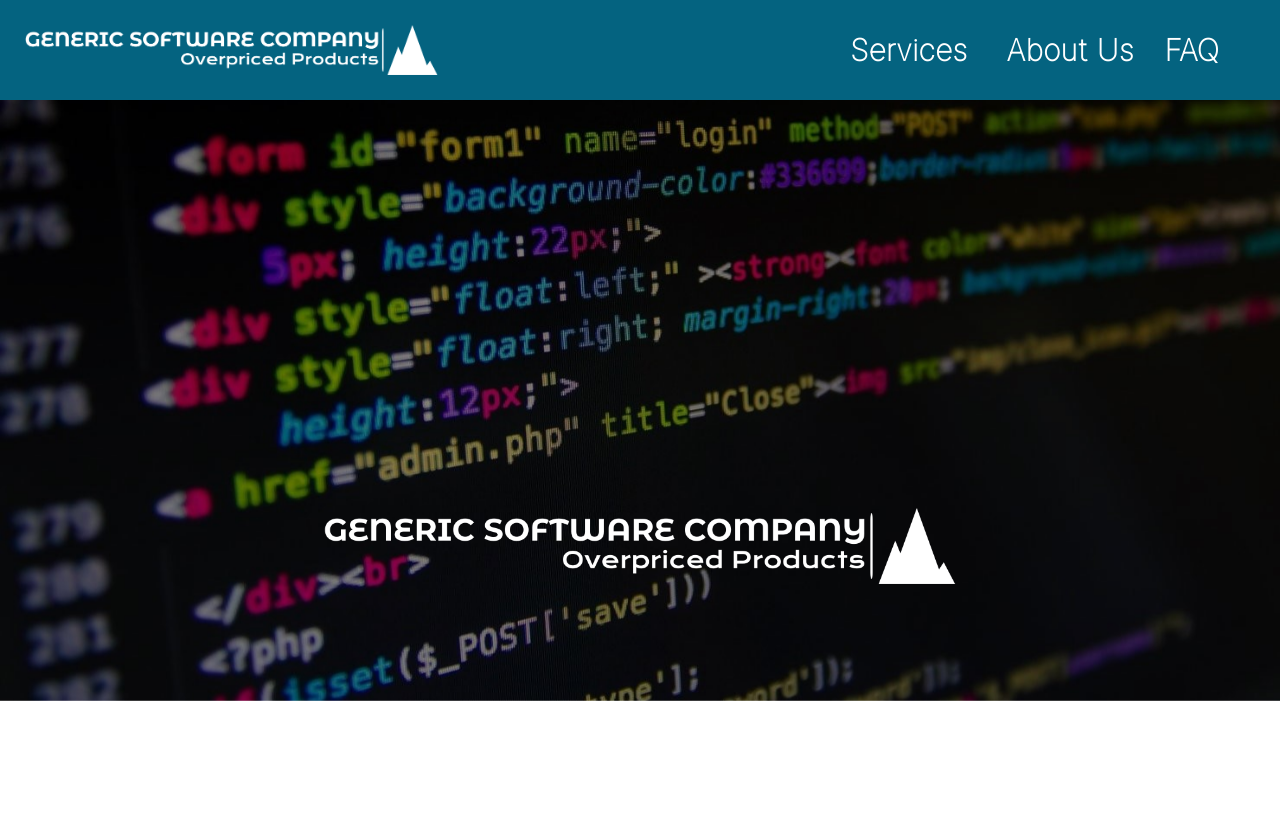
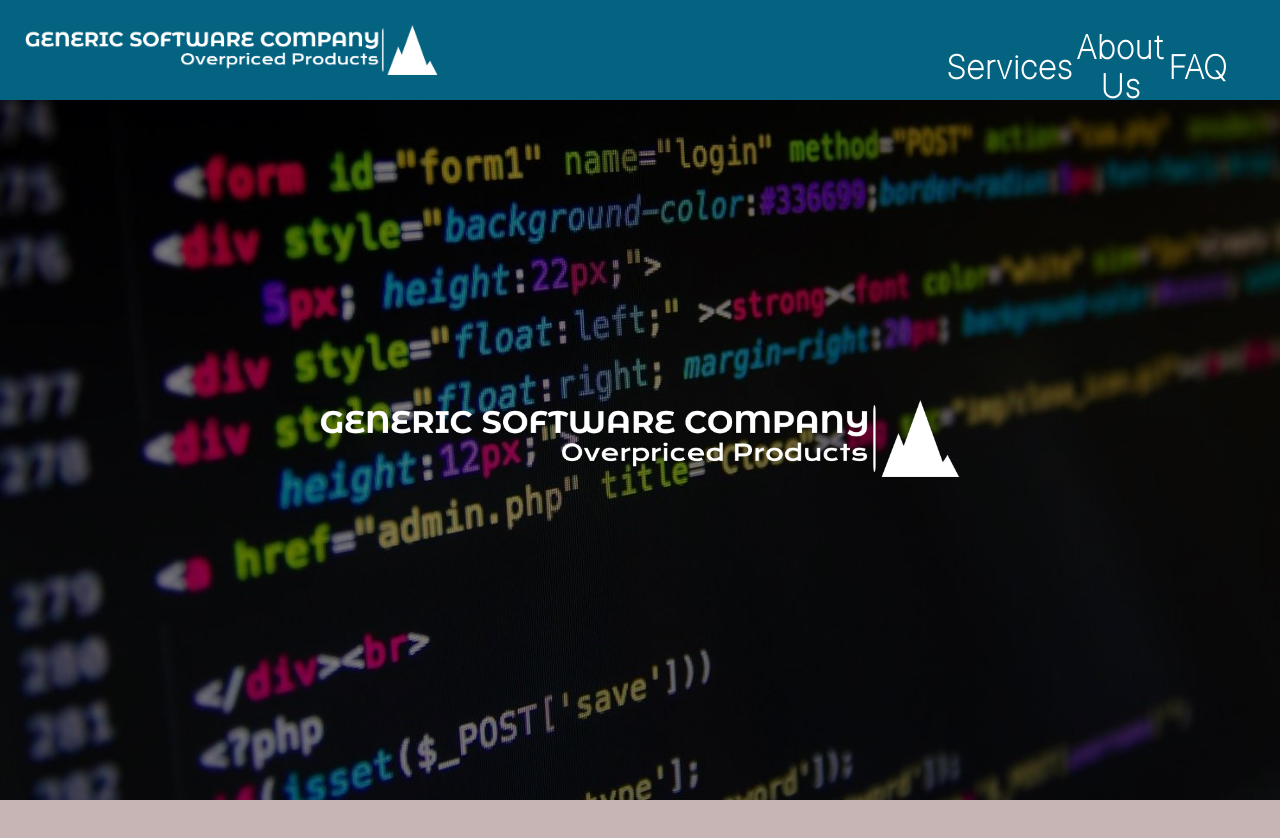
Before and after one commit to Kratato/Custom-Website-Project, a plain HTML site: page index.html in a window 1280 px wide. Shown: the top 838 px of the page. Drawn offline with Linux system fonts and the light colour scheme.

Commit message:
Update main.css

```diff
--- a/css/main.css
+++ b/css/main.css
@@ -2,7 +2,7 @@ body {
     overflow: visible;
 }
 
-#background-image-bottom {
+.background-image {
     position: fixed;
     left: 0;
     top: 0;
@@ -10,20 +10,30 @@ body {
     z-index: -10;
 }
 
+
+#background-image-bottom {
+    position: absolute;
+    left: 0;
+    top: 0;
+    height: 100%;
+    width: 100%;
+    z-index: -10;
+}
+
 #background-image-top {
-    position: relative;
+    position: absolute;
     width: 50%;
     left: 25%;
-    top: 500px;
+    top: 50%;
     z-index: 1;
 }
 
 #mainbody {
-    position: relative;
+    position: absolute;
     left: 0;
     right: 0;
-    top: 900px;
-    background-color: rgb(255, 255, 255);
+    top: 100%;
+    background-color: rgb(199, 181, 181);
     width: 110%;
     height: 3000px;
     z-index: 2;
@@ -56,17 +66,30 @@ body {
     z-index: 1;
 }
 
+
+/* please kill me */
+
 #more-info {
     position: absolute;
     right: 50px;
-
+    top: 25%;
+    /* display: inline; */
     table-layout: auto;
-    height: 100px;
-    width: 400px;
-    font-size: 30px;
+    /* height: 100px; */
+    /* width: 3vw + 100px; */
+    font-size: 3vw;
     font-family: Inter-Thin, sans-serif;
     color: rgb(255, 255, 255);
 }
+
+@media screen and (min-width: 1080px) {
+
+    #more-info{
+        width: 132px;
+        font-size: 32.4px;
+    }
+}
+
 
 .more-info-link, .more-info-link:link, .more-info-link:visited, .more-info-link:active {
     color:rgb(255, 255, 255);
```
